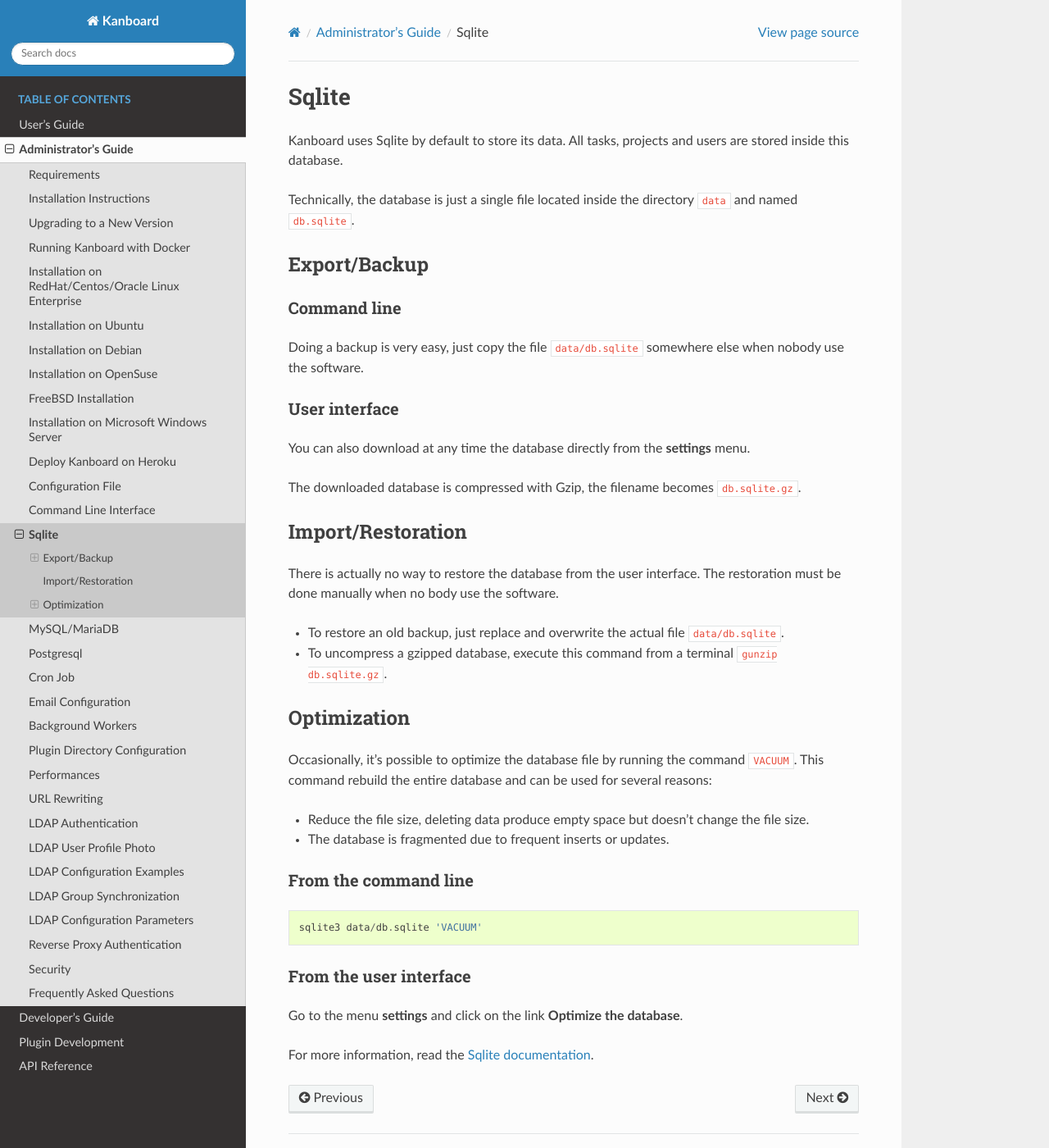
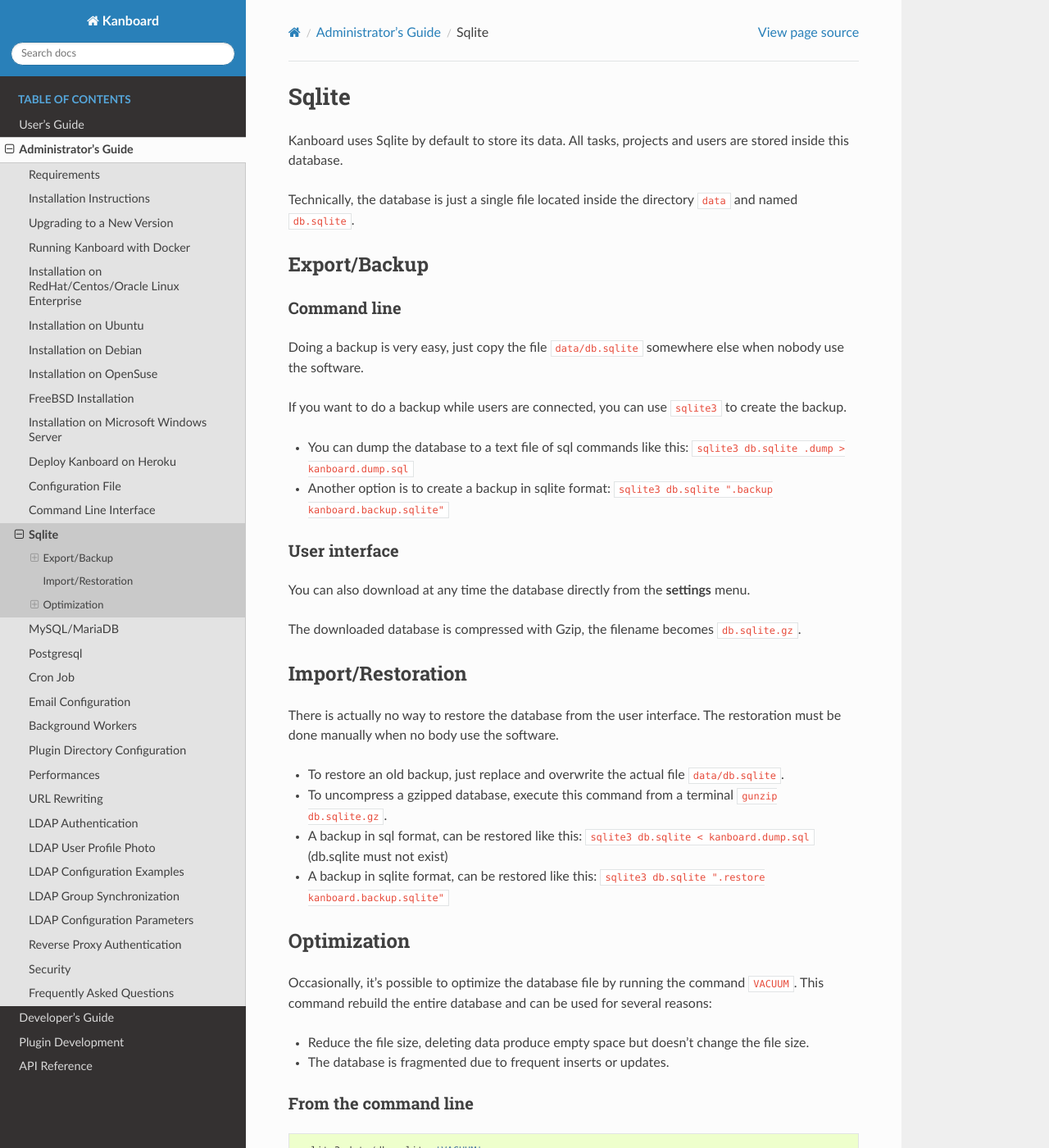
Before and after one commit to kanboard/documentation, a Sphinx documentation site: the page built from source/admin_guide/sqlite.rst, in a window 1280 px wide and 1400 px high. Shown: the whole window at 82% size. Built offline with Sphinx 7.4.7 and the Read the Docs theme 2.0.0, drawn with Linux system fonts in a browser that asks for light colours.

Commit message:
Added info on backing up & restoring using sqlite
Added instructions for using sqlite for backing up running databases and for restoring from backups.

```diff
--- a/source/admin_guide/sqlite.rst
+++ b/source/admin_guide/sqlite.rst
@@ -15,6 +15,14 @@
 
 Doing a backup is very easy, just copy the file ``data/db.sqlite``
 somewhere else when nobody use the software.
+
+If you want to do a backup while users are connected, you can use ``sqlite3``
+to create the backup.
+
+- You can dump the database to a text file of sql commands like this: ``sqlite3 db.sqlite .dump > kanboard.dump.sql``
+
+- Another option is to create a backup in sqlite format: ``sqlite3 db.sqlite ".backup kanboard.backup.sqlite"``
+
 
 User interface
 ~~~~~~~~~~~~~~
@@ -36,6 +44,8 @@
    ``data/db.sqlite``.
 -  To uncompress a gzipped database, execute this command from a
    terminal ``gunzip db.sqlite.gz``.
+-  A backup in sql format, can be restored like this: ``sqlite3 db.sqlite < kanboard.dump.sql`` (db.sqlite must not exist)
+-  A backup in sqlite format, can be restored like this: ``sqlite3 db.sqlite ".restore kanboard.backup.sqlite"``
 
 Optimization
 ------------
```
